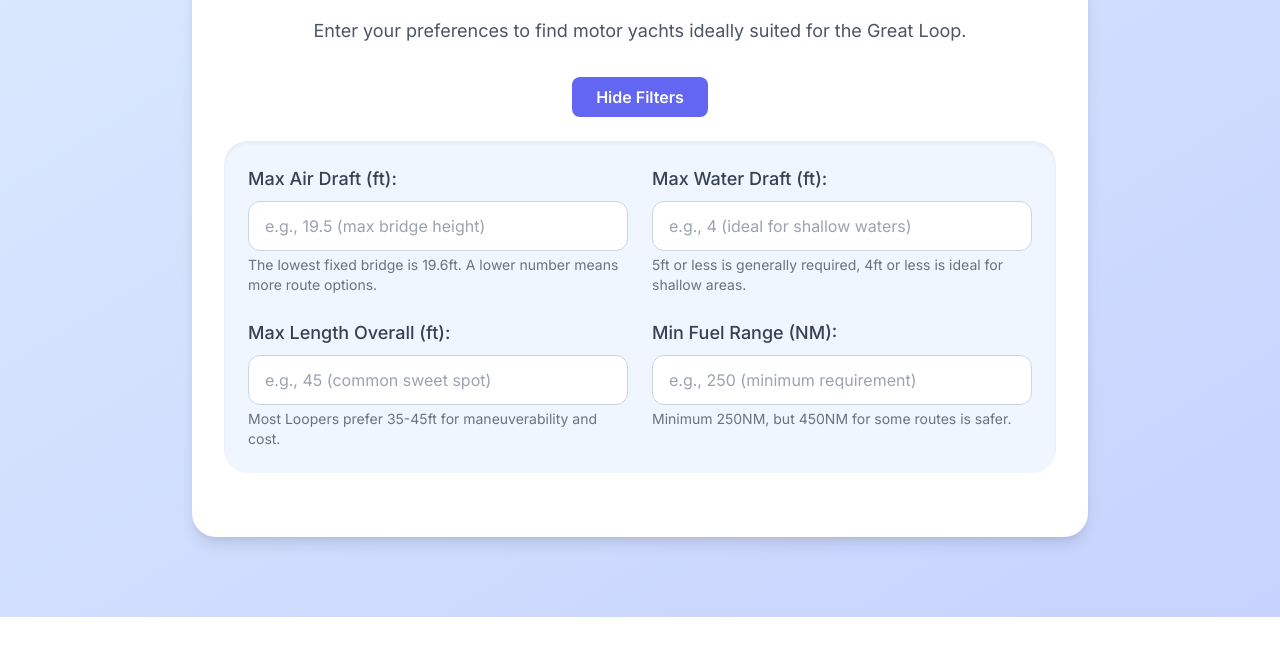
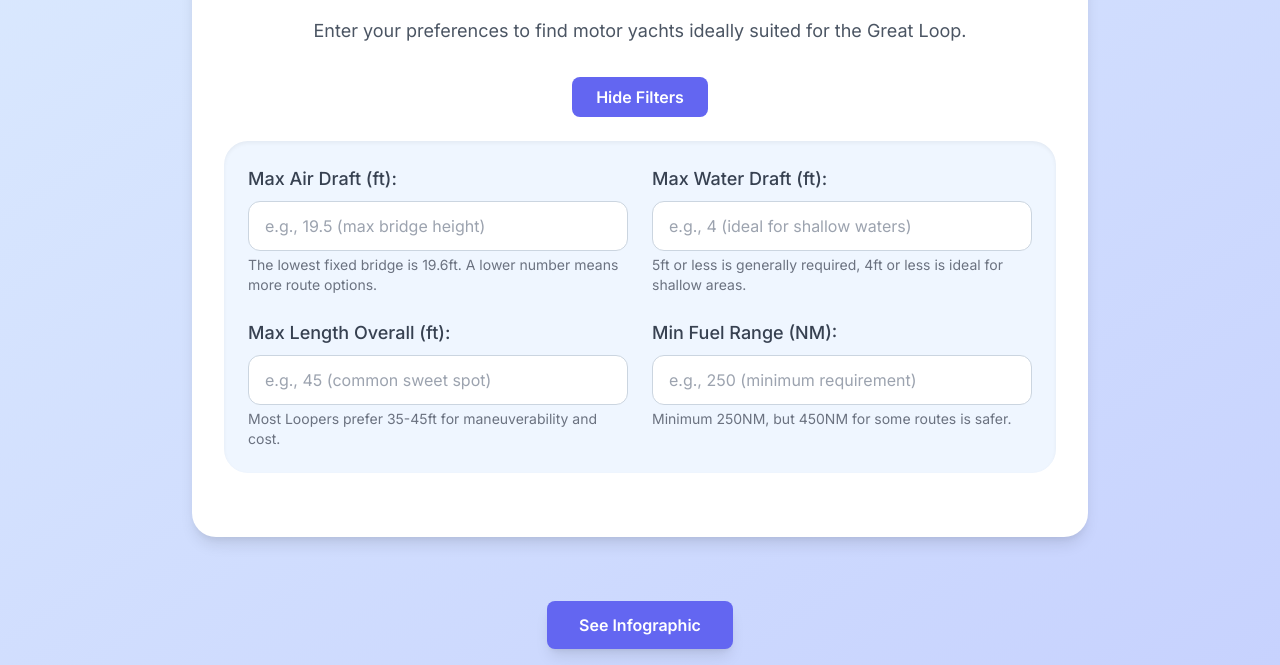
Before and after one commit to rrmajiros/Yacht-Selection-Guide, a plain HTML site: page index.html in a window 1280 px wide. Shown: the part 183-848 px from the top of the page. Before the commit the page ends 800 px from the top, so only its background shows below. Drawn offline with nearby package versions, Linux system fonts and the light colour scheme.

Commit message:
Update index.html

```diff
--- a/index.html
+++ b/index.html
@@ -109,6 +109,13 @@
         </div>
     </div>
 
+    <!-- Link to Infographic -->
+    <div class="mt-8 flex justify-center">
+        <a href="infog.html" class="bg-indigo-500 text-white font-semibold py-3 px-8 rounded-lg hover:bg-indigo-600 focus:outline-none focus:ring-2 focus:ring-indigo-500 focus:ring-opacity-50 transition-all duration-200 ease-in-out shadow-lg">
+            See Infographic
+        </a>
+    </div>
+
     <script>
         const yachtData = [
             { category: 'Trawler Yachts', name: 'Nordhavn 40 (N40)', loa: 39.75, beam: 14.5, draft: { min: 5.17, max: 5.5 }, airDraft: { min: 18, max: 32 }, fuelRange: { min: 2400, max: 3450 }, engineType: 'Single Diesel', keyFeatures: 'Robust, ocean-crossing, superior comfort, large fuel tanks, watermaker capability. "American Great Loop capable" with mast down.' },
```
